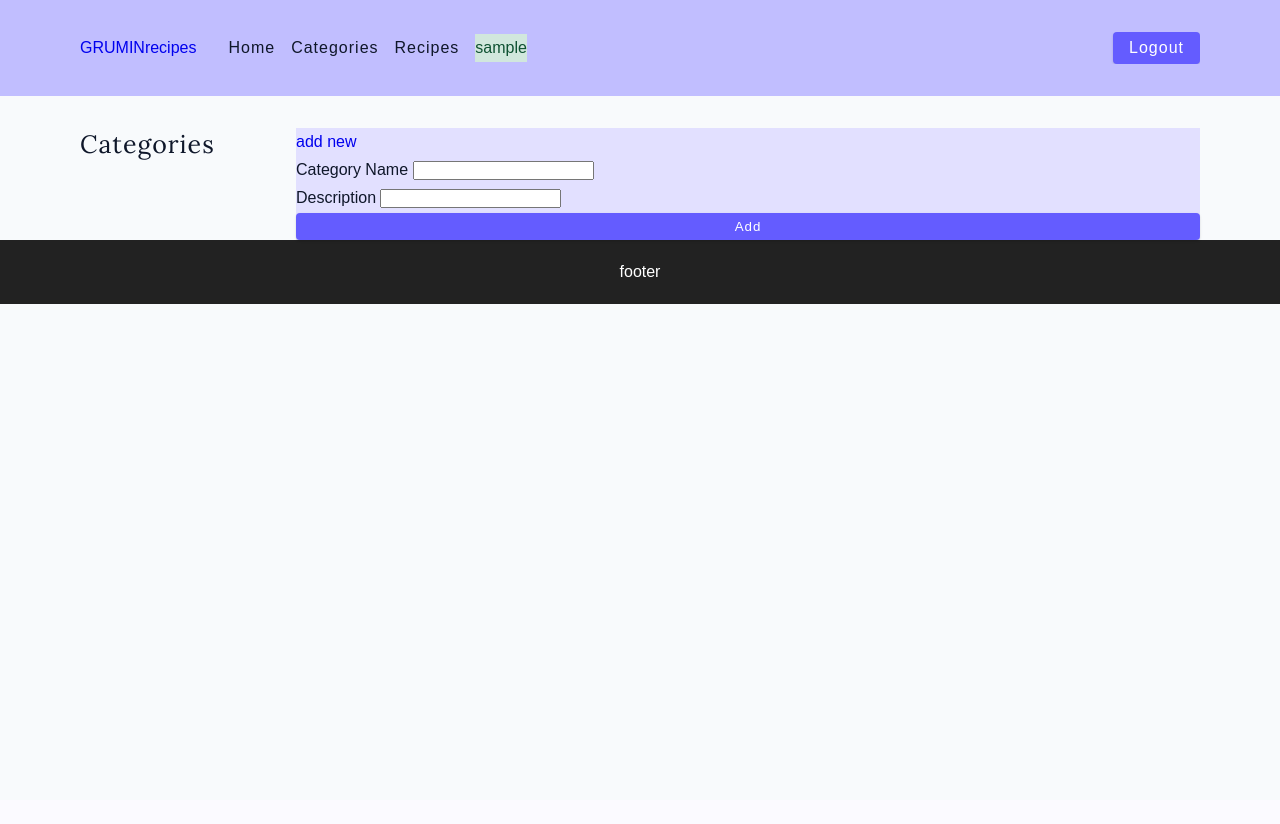
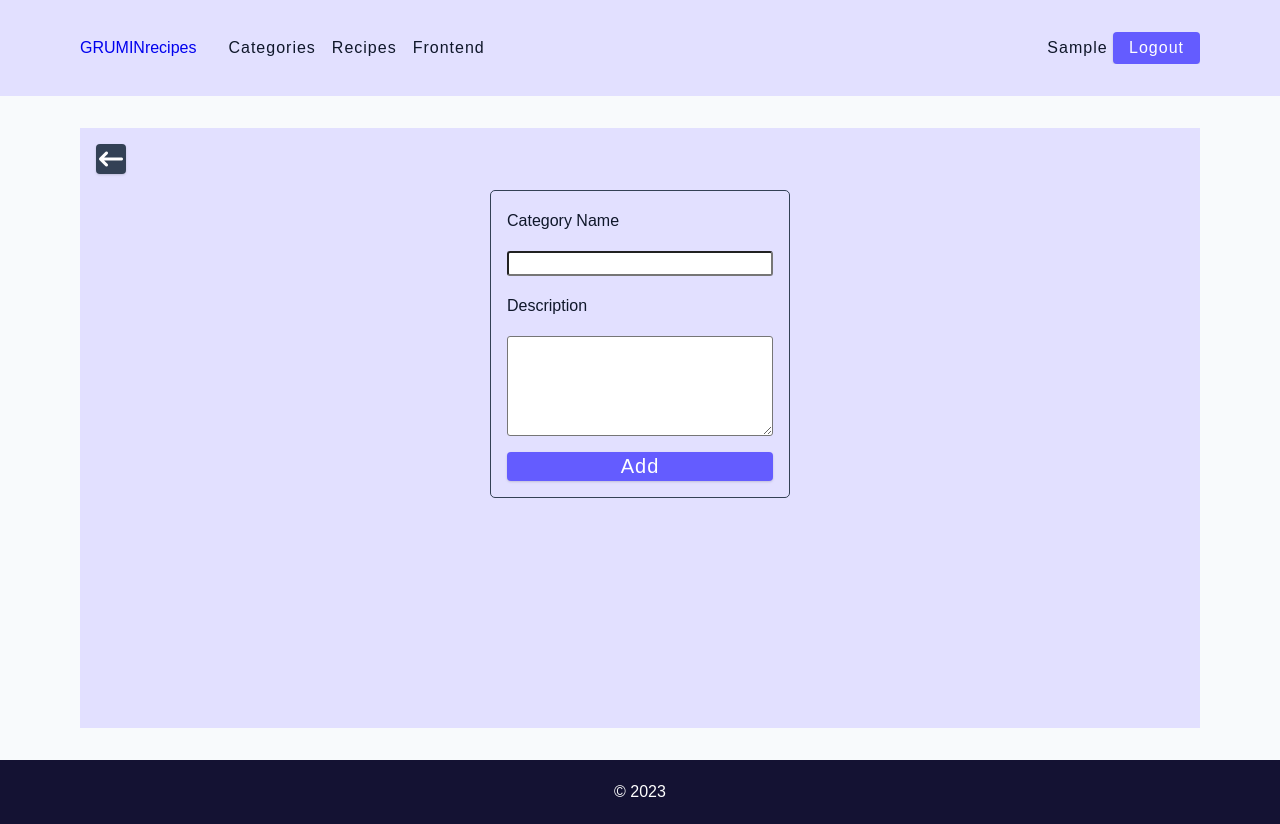
Before and after one commit to grum1n/grumin-web-recipes, a PHP site: page /www/views/authorized/categories/create.php in a window 1280 px wide. Before the commit the page ends 304 px from the top, so only its background shows below. Run offline with PHP 8.4, Linux system fonts and the light colour scheme; the visitor is signed in with stand-in values (Sample User, id 1); data that the repository does not hold is empty; a stand-in replaces the project's code that opens the database connection; some libraries are stand-ins or nearby versions; some web fonts are replaced.

Commit message:
added style to admin categories

```diff
--- a/app/controllers/recipes.php
+++ b/app/controllers/recipes.php
@@ -21,6 +21,7 @@ $published = '';
 $recipe = array();
 
 $categories = selectAll('categories');
+$recipes = selectAll('recipes');
 $persons = ['1 person', '2 persons', '4 persons', '6 persons', '8 persons'];
 
 if (isset($_GET['id'])) {
--- a/assets/css/style.css
+++ b/assets/css/style.css
@@ -759,16 +784,6 @@ footer a {
 
 }
 
-/* ADMIN */
-
-header.dashboard-header{
-    background-color: var(--primary-200);
-}
-
-main .recipes-container .dashboard-content {
-    background-color: var(--primary-100);
-}
-
 /* alerts */
 .alert {
     padding: 0.375rem 0.75rem;
@@ -785,6 +800,170 @@ main .recipes-container .dashboard-content {
     color: var(--green-dark);
     background: var(--green-light);
 }
+
+/* ADMIN */
+
+header.admin-header{
+  background-color: var(--primary-100);
+}
+footer.admin-page-footer{
+  background-color: var(--primary-900);
+}
+.admin-content-container {
+  background-color: var(--primary-100);
+  min-height: 600px;
+  margin-bottom: 2rem;
+}
+.admin-content-container .dashboard-content{
+  padding: 1rem;
+}
+.dashboard-content .top-button-add-new{
+  width: 100;
+  display: flex;
+  justify-content: flex-end;
+  padding-bottom: 1rem;
+}
+.dashboard-content .top-button-add-new a{
+  height: 30px;
+  width: 30px;
+  display: flex;
+  justify-content: center;
+  align-items: center;
+  cursor: pointer;
+  color: var(--white);
+  background: var(--primary-500);
+  border: transparent;
+  font-size: 1.5rem;
+  border-radius: var(--borderRadius);
+  box-shadow: var(--shadow-1);
+}
+.dashboard-content .top-button-add-new a:hover{
+  background: var(--primary-600);
+}
+.dashboard-content .top-button-back{
+  width: 100;
+  display: flex;
+  justify-content: flex-start;
+  padding-bottom: 1rem;
+}
+.dashboard-content .top-button-back a{
+  height: 30px;
+  width: 30px;
+  display: flex;
+  justify-content: center;
+  align-items: center;
+  cursor: pointer;
+  color: var(--white);
+  background: var(--grey-700);
+  border: transparent;
+  font-size: 1.5rem;
+  border-radius: var(--borderRadius);
+  box-shadow: var(--shadow-1);
+}
+.dashboard-content .top-button-back a:hover{
+  background: var(--grey-800);
+}
+.dashboard-content .admin-categories th{
+  background: var(--grey-300);
+}
+.dashboard-content .admin-categories th:first-child{
+  width: 2rem;
+  padding: 0 0.5rem;
+}
+.dashboard-content .admin-categories th:nth-child(2){
+  width: 100%;
+  text-align: left;
+  padding: 1rem;
+}
+.dashboard-content .admin-categories td{
+ border-bottom: 2px solid var(--grey-300);
+}
+.dashboard-content .admin-categories td:first-child{
+  width: 3rem;
+}
+.dashboard-content .admin-categories td:nth-child(2){
+  width: 100%;
+  text-align: left;
+  padding: 1rem;
+}
+.admin-categories .action-buttons{
+  padding: 1rem;
+  display: flex;
+  gap: 1rem;
+}
+.admin-categories .action-buttons .action-btn{
+  display: flex;
+  justify-content: center;
+  align-items: center;
+  cursor: pointer;
+  border: transparent;
+  padding: 3px 6px;
+  font-size: 1rem;
+  border-radius: var(--borderRadius);
+  box-shadow: var(--shadow-1);
+}
+.admin-categories .action-buttons .edit{
+  color: var(--green-dark);
+  background-color: var(--green-light);
+}
+.admin-categories .action-buttons .edit:hover{
+  color: var(--green-light);
+  background-color: var(--green-dark);
+}
+.admin-categories .action-buttons .delete{
+  color: var(--red-dark);
+  background-color: var(--red-light);
+}
+.admin-categories .action-buttons .delete:hover{
+  color: var(--red-light);
+  background-color: var(--red-dark);
+}
+
+/* admin form */
+.dashboard-content form {
+  width: 300px;
+  margin: 0 auto;
+  display: flex;
+  flex-direction: column;
+  gap: 1rem;
+  border: 1px solid var(--grey-700);
+  padding: 1rem;
+  border-radius: 5px;
+}
+
+.dashboard-content form input, .dashboard-content form textarea {
+  padding: 3px;
+  border-radius: 3px;
+  width: 100%;
+}
+.dashboard-content form textarea {
+  height: 100px;
+}
+.dashboard-content form button {
+  display: flex;
+  justify-content: center;
+  align-items: center;
+  cursor: pointer;
+  border: transparent;
+  padding: 3px 6px;
+  font-size: 1rem;
+  border-radius: var(--borderRadius);
+  box-shadow: var(--shadow-1);
+  background-color: var(--primary-500);
+  color: var(--white);
+  font-size: 1.25rem;
+  letter-spacing: var(--letterSpacing);
+
+}
+
+
+
+
+
+
+
+
+
 
 
 
--- a/views/authorized/categories/create.php
+++ b/views/authorized/categories/create.php
@@ -8,22 +8,23 @@ $page_title = 'Categories - New | DASHBOARD';
 
 <?php include(ROOT_PATH . '/views/includes/authorized/header.php'); ?>
     <div class="dashboard-content">
-        <a href="<?php echo BASE_URL . '/views/authorized/categories/create.php'; ?>">add new</a>
-        </br>
-        <?php include(ROOT_PATH . '/app/helpers/formErrors.php') ?>
+        <div class="top-button-back">
+            <a href="<?php echo BASE_URL . '/views/authorized/categories/index.php'; ?>">
+                <i class="fa-solid fa-arrow-left-long"></i>
+            </a>
+        </div>
 
-        <form action="create.php" method="POST" class="form contact-form">
-            <div class="form-row">
-                <label html="name" class="form-label">Category Name</label>
-                <input type="text" name="name" id="name" class="form-input" value="<?php echo $name; ?>" />
-            </div>
-            <div class="form-row">
-                <label html="description" class="form-label">Description</label>
-                <input type="text" name="description" id="description" class="form-input" value="<?php echo $description; ?>" />
-            </div>
 
-            <button type="submit" name="add-category" class="btn btn-block">
-                add
+        <form action="create.php" method="POST" class="">
+            <?php include(ROOT_PATH . '/app/helpers/formErrors.php') ?>
+            <label html="name" class="form-label">Category Name</label>
+            <input type="text" name="name" id="name" class="" value="<?php echo $name; ?>" />
+
+            <label html="description" class="">Description</label>
+            <textarea name="description" id="description"><?php echo $description; ?></textarea>
+
+            <button type="submit" name="add-category" class="">
+                Add
             </button>
         </form>
     </div>
--- a/views/authorized/dashboard.php
+++ b/views/authorized/dashboard.php
@@ -8,8 +8,8 @@ $page_title = 'DASHBOARD';
 
 <?php include(ROOT_PATH . '/views/includes/authorized/header.php'); ?>
     <div class="recipes-list">
-    <?php include(ROOT_PATH . '/views/includes/authorized/messages.php'); ?>
-    <br />
-        content
+        <?php include(ROOT_PATH . '/views/includes/authorized/messages.php'); ?>
+        <br />
+        Dashboard
     </div>
 <?php include(ROOT_PATH . '/views/includes/authorized/footer.php'); ?>
--- a/views/includes/authorized/footer.php
+++ b/views/includes/authorized/footer.php
@@ -1,8 +1,8 @@
 
 </section>
 </main>
-<footer class="page-footer">
-    footer
+<footer class="admin-page-footer">
+    &copy; <?php echo date('Y'); ?>
 </footer>
 
 <script src="<?php echo BASE_URL . '/assets/js/custom.js'; ?>"></script>
--- a/views/includes/authorized/header.php
+++ b/views/includes/authorized/header.php
@@ -10,8 +10,7 @@
 </head>
 
 <body>
-
-    <header class="dashboard-header">
+    <header class="admin-header">
         <nav>
             <div class="header-nav">
                 <a href="<?php echo BASE_URL . '/views/authorized/dashboard.php'; ?>" class="nav-logo">
@@ -23,13 +22,13 @@
             </div>
             <?php if (isset($_SESSION['username'])) : ?>
                 <div class="nav-links">
-                    <a href="<?php echo BASE_URL . '/index.php'; ?>" class="nav-link"> home </a>
                     <a href="<?php echo BASE_URL . '/views/authorized/categories/index.php'; ?>" class="nav-link"> categories </a>
                     <a href="<?php echo BASE_URL . '/views/authorized/recipes/index.php'; ?>" class="nav-link"> recipes </a>
+                    <a href="<?php echo BASE_URL . '/index.php'; ?>" class="nav-link" target="_blank"> frontend </a>
 
-                    <span class="alert-success"> <?php echo $_SESSION['username']; ?></span>
 
                     <div class="nav-link login-link">
+                        <span class="user-name"> <?php echo $_SESSION['username']; ?></span>
                         <a href="<?php echo BASE_URL . '/logout.php'; ?>" class="btn"> logout</a>
                     </div>
                 </div>
@@ -38,5 +37,4 @@
     </header>
 
     <main>
-        <section class="recipes-container">
-            <?php include(ROOT_PATH . '/views/includes/authorized/sidebar.php'); ?>
+        <section class="admin-content-container">
--- a/views/includes/authorized/sidebar.php
+++ /dev/null
@@ -1,10 +0,0 @@
-<aside>
-    <h4>Categories</h4>
-    <div class="tags-list">
-        <?php foreach($categories as $category) : ?>
-            <a href="#">
-                <?= $category['name'] ?>
-            </a>
-        <?php endforeach; ?>
-    </div>
-</aside>
--- a/views/includes/public/header.php
+++ b/views/includes/public/header.php
@@ -32,9 +32,9 @@
                     <div class="nav-link login-link">
                         <?php echo $_SESSION['username']; ?>
                         <?php if ($_SESSION['admin']) : ?>
-                            <a href="<?php echo BASE_URL . '/views/authorized/dashboard.php' ?>"><i class="fa-solid fa-table-list"></i></a>
+                            <a href="<?php echo BASE_URL . '/views/authorized/dashboard.php' ?>"><i class="fa-solid fa-table-list btn"></i></a>
                         <?php endif; ?>
-                        <a href="<?php echo BASE_URL . '/logout.php' ?>" class="logout"><i class="fa-solid fa-right-from-bracket"></i></a>
+                        <a href="<?php echo BASE_URL . '/logout.php' ?>" class="logout"><i class="fa-solid fa-right-from-bracket btn"></i></a>
                     </div>
                     <?php else : ?>
                     <div class="nav-link login-link">
```
Also changed, not shown: other parts of assets/css/style.css (+28 -3 lines), views/authorized/categories/edit.php (+6 -3 lines), views/authorized/categories/index.php (+8 -10 lines), views/public/recipes.php (+6 -6 lines).
